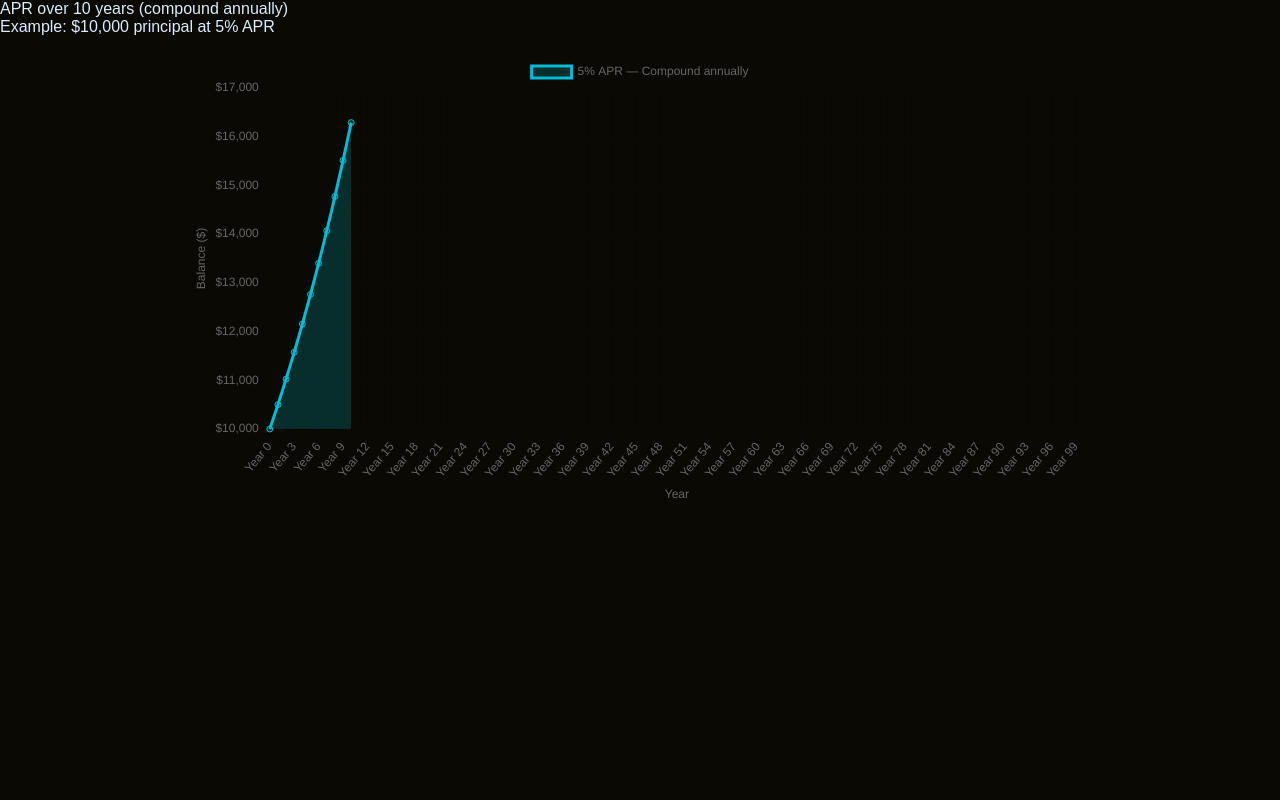
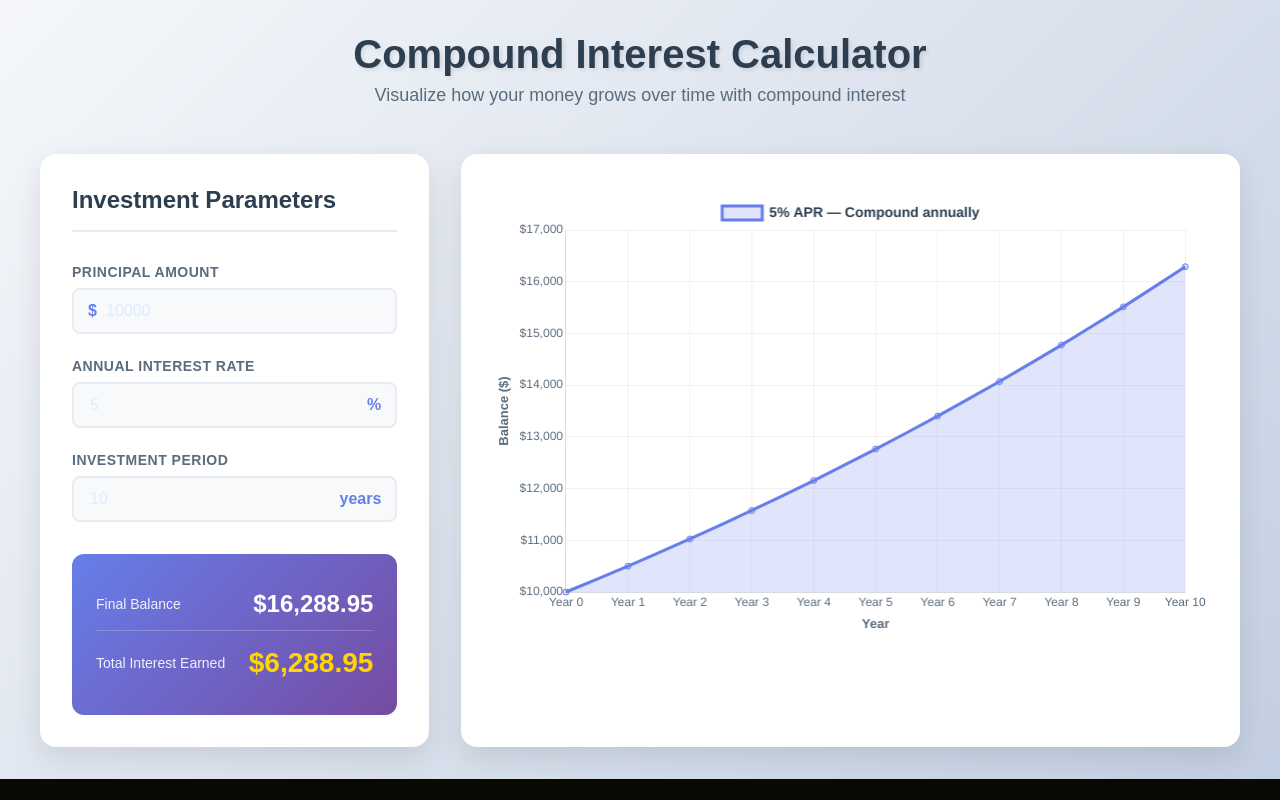
Before and after one commit to CerxMe/vue-3-bootstrap, a Vue app: page /test in a window 1280 px wide. Built offline with nearby package versions, Linux system fonts and the light colour scheme; a web font is replaced by a local one.

Commit message:
Updated TestCharts.vue

```diff
--- a/src/PageViews/TestCharts.vue
+++ b/src/PageViews/TestCharts.vue
@@ -1,15 +1,265 @@
 <script setup lang="ts">
+import { ref } from 'vue';
 // @ts-ignore - Used in Pug template
 import Chart from "../components/Chart.vue";
+
+const principal = ref(10000);
+const aprPercent = ref(5);
+const years = ref(10);
+
+const finalBalance = ref(0);
+const totalInterest = ref(0);
+
+const calculateResults = () => {
+  const balance = principal.value * Math.pow(1 + aprPercent.value / 100, years.value);
+  finalBalance.value = Math.round(balance * 100) / 100;
+  totalInterest.value = Math.round((balance - principal.value) * 100) / 100;
+};
+
+calculateResults();
 </script>
 
 <template lang="pug">
-.section
-  h1 APR over 10 years (compound annually)
-  p Example: $10,000 principal at 5% APR
-  Chart(principal=10000 aprPercent=5 years=10)
+.page-container
+  .hero-section
+    h1.page-title Compound Interest Calculator
+    p.page-subtitle Visualize how your money grows over time with compound interest
+
+  .content-wrapper
+    .controls-card
+      h2.card-title Investment Parameters
+
+      .input-group
+        label.input-label Principal Amount
+        .input-wrapper
+          span.currency-symbol $
+          input.input-field(
+            type="number"
+            v-model.number="principal"
+            @input="calculateResults"
+            min="0"
+            step="1000"
+          )
+
+      .input-group
+        label.input-label Annual Interest Rate
+        .input-wrapper
+          input.input-field(
+            type="number"
+            v-model.number="aprPercent"
+            @input="calculateResults"
+            min="0"
+            max="100"
+            step="0.1"
+          )
+          span.percent-symbol %
+
+      .input-group
+        label.input-label Investment Period
+        .input-wrapper
+          input.input-field(
+            type="number"
+            v-model.number="years"
+            @input="calculateResults"
+            min="1"
+            max="50"
+          )
+          span.years-symbol years
+
+      .results-summary
+        .result-item
+          .result-label Final Balance
+          .result-value {{ '$' + finalBalance.toLocaleString() }}
+        .result-item.highlight
+          .result-label Total Interest Earned
+          .result-value {{ '$' + totalInterest.toLocaleString() }}
+
+    .chart-card
+      Chart(
+        :principal="principal"
+        :aprPercent="aprPercent"
+        :years="years"
+        color="#667eea"
+      )
 </template>
 
-<style scoped>
+<style lang="stylus" scoped>
+.page-container
+  min-height calc(100vh - 80px)
+  background linear-gradient(135deg, #f5f7fa 0%, #c3cfe2 100%)
+  padding 2rem 1rem
 
+.hero-section
+  text-align center
+  margin-bottom 3rem
+  animation fadeInDown 0.6s ease
+
+.page-title
+  font-size 2.5rem
+  font-weight 700
+  color #2c3e50
+  margin-bottom 0.5rem
+  text-shadow 2px 2px 4px rgba(0, 0, 0, 0.1)
+
+.page-subtitle
+  font-size 1.125rem
+  color #5a6c7d
+  font-weight 400
+
+.content-wrapper
+  max-width 1200px
+  margin 0 auto
+  display grid
+  grid-template-columns 1fr 2fr
+  gap 2rem
+  animation fadeInUp 0.6s ease
+
+.controls-card,
+.chart-card
+  background white
+  border-radius 16px
+  padding 2rem
+  box-shadow 0 10px 30px rgba(0, 0, 0, 0.1)
+  transition transform 0.3s ease, box-shadow 0.3s ease
+
+  &:hover
+    transform translateY(-4px)
+    box-shadow 0 15px 40px rgba(0, 0, 0, 0.15)
+
+.card-title
+  font-size 1.5rem
+  font-weight 600
+  color #2c3e50
+  margin-bottom 2rem
+  padding-bottom 1rem
+  border-bottom 2px solid #e8ecf1
+
+.input-group
+  margin-bottom 1.5rem
+
+.input-label
+  display block
+  font-size 0.875rem
+  font-weight 600
+  color #5a6c7d
+  margin-bottom 0.5rem
+  text-transform uppercase
+  letter-spacing 0.5px
+
+.input-wrapper
+  position relative
+  display flex
+  align-items center
+
+.input-field
+  width 100%
+  padding 0.75rem 1rem
+  border 2px solid #e8ecf1
+  border-radius 8px
+  font-size 1rem
+  transition all 0.3s ease
+  background #f8f9fa
+
+  &:focus
+    outline none
+    border-color #667eea
+    background white
+    box-shadow 0 0 0 4px rgba(102, 126, 234, 0.1)
+
+.currency-symbol,
+.percent-symbol,
+.years-symbol
+  position absolute
+  font-weight 600
+  color #667eea
+  font-size 1rem
+
+.currency-symbol
+  left 1rem
+
+.input-wrapper:has(.currency-symbol) .input-field
+  padding-left 2rem
+
+.percent-symbol,
+.years-symbol
+  right 1rem
+
+.input-wrapper:has(.percent-symbol) .input-field,
+.input-wrapper:has(.years-symbol) .input-field
+  padding-right 3rem
+
+.results-summary
+  margin-top 2rem
+  padding 1.5rem
+  background linear-gradient(135deg, #667eea 0%, #764ba2 100%)
+  border-radius 12px
+
+.result-item
+  display flex
+  justify-content space-between
+  align-items center
+  padding 0.75rem 0
+
+  &:not(:last-child)
+    border-bottom 1px solid rgba(255, 255, 255, 0.2)
+
+  &.highlight
+    padding-top 1rem
+
+.result-label
+  font-size 0.875rem
+  color rgba(255, 255, 255, 0.9)
+  font-weight 500
+
+.result-value
+  font-size 1.5rem
+  font-weight 700
+  color white
+
+.result-item.highlight .result-value
+  font-size 1.75rem
+  color #ffd700
+
+@keyframes fadeInDown
+  from
+    opacity 0
+    transform translateY(-20px)
+  to
+    opacity 1
+    transform translateY(0)
+
+@keyframes fadeInUp
+  from
+    opacity 0
+    transform translateY(20px)
+  to
+    opacity 1
+    transform translateY(0)
+
+@media (max-width: 968px)
+  .content-wrapper
+    grid-template-columns 1fr
+
+  .page-title
+    font-size 2rem
+
+  .page-subtitle
+    font-size 1rem
+
+@media (max-width: 640px)
+  .page-container
+    padding 1rem 0.5rem
+
+  .page-title
+    font-size 1.75rem
+
+  .controls-card,
+  .chart-card
+    padding 1.5rem
+
+  .result-value
+    font-size 1.25rem
+
+  .result-item.highlight .result-value
+    font-size 1.5rem
 </style>
--- a/src/components/Chart.vue
+++ b/src/components/Chart.vue
@@ -51,9 +51,24 @@ export default defineComponent({
       },
       options: {
         responsive: true,
+        maintainAspectRatio: false,
         plugins: {
-          legend: { display: true },
+          legend: {
+            display: true,
+            position: 'top' as const,
+            labels: {
+              font: { size: 14, weight: '600' },
+              padding: 20,
+              color: '#2c3e50',
+            }
+          },
           tooltip: {
+            backgroundColor: 'rgba(44, 62, 80, 0.95)',
+            padding: 12,
+            titleFont: { size: 14, weight: '600' },
+            bodyFont: { size: 13 },
+            borderColor: '#667eea',
+            borderWidth: 2,
             callbacks: {
               label: (ctx: any) => `Balance: $${ctx.parsed.y.toLocaleString()}`,
             },
@@ -61,11 +76,39 @@ export default defineComponent({
         },
         scales: {
           y: {
-            title: { display: true, text: 'Balance ($)' },
-            ticks: { callback: (v: any) => `$${Number(v).toLocaleString()}` },
+            title: {
+              display: true,
+              text: 'Balance ($)',
+              font: { size: 13, weight: '600' },
+              color: '#5a6c7d',
+            },
+            ticks: {
+              callback: (v: any) => `$${Number(v).toLocaleString()}`,
+              font: { size: 12 },
+              color: '#5a6c7d',
+            },
             beginAtZero: false,
+            grid: {
+              color: 'rgba(0, 0, 0, 0.05)',
+              drawTicks: false,
+            }
           },
-          x: { title: { display: true, text: 'Year' } },
+          x: {
+            title: {
+              display: true,
+              text: 'Year',
+              font: { size: 13, weight: '600' },
+              color: '#5a6c7d',
+            },
+            ticks: {
+              font: { size: 12 },
+              color: '#5a6c7d',
+            },
+            grid: {
+              color: 'rgba(0, 0, 0, 0.05)',
+              drawTicks: false,
+            }
+          },
         },
       },
     }));
@@ -99,8 +142,12 @@ export default defineComponent({
 <style scoped>
 .canvas-wrap {
   width: 100%;
-  max-width: 900px;
-  margin: 20px auto;
+  height: 450px;
+  position: relative;
 }
-canvas { display: block; width: 100%; height: 380px; }
+canvas {
+  display: block;
+  width: 100% !important;
+  height: 100% !important;
+}
 </style>
```
